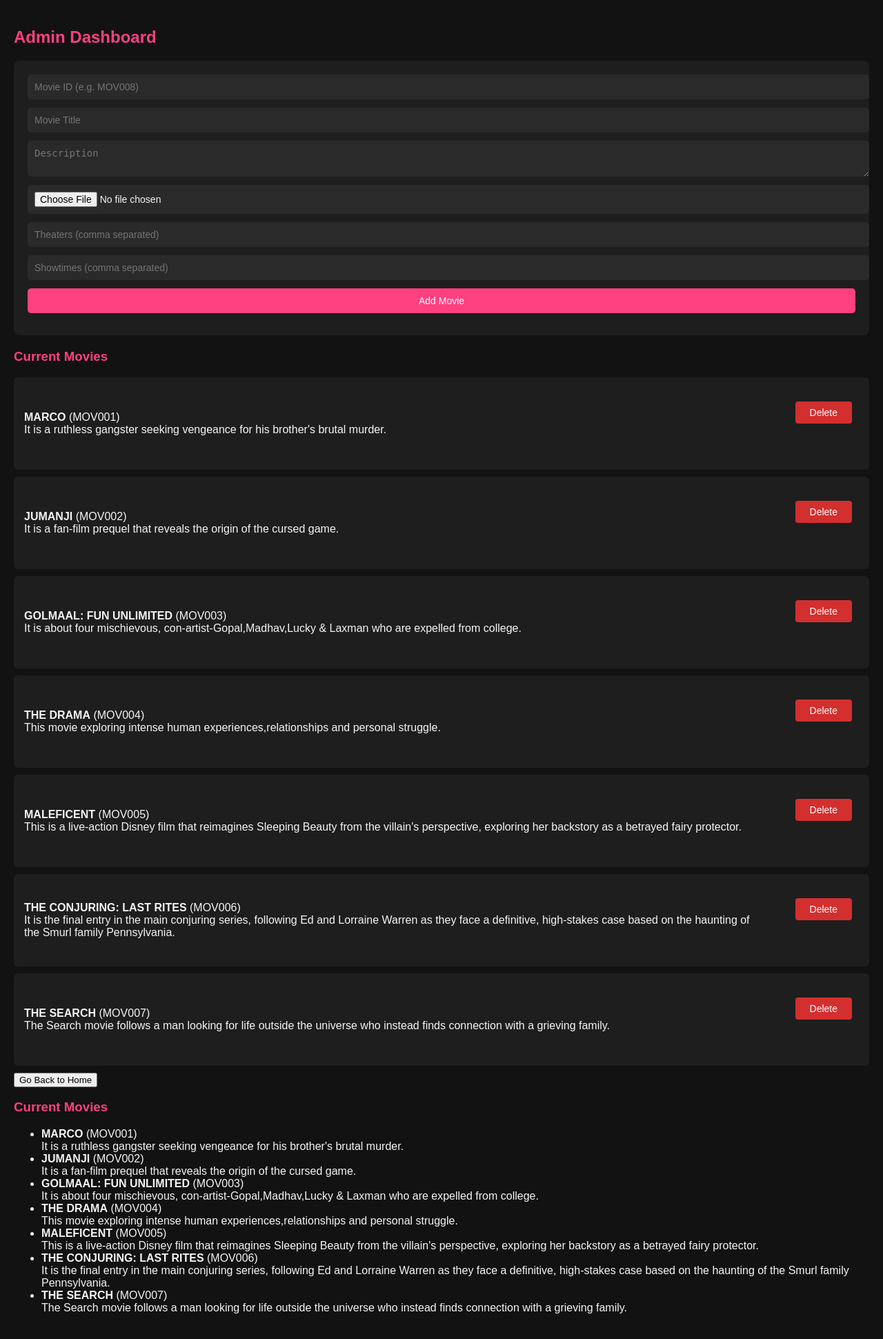
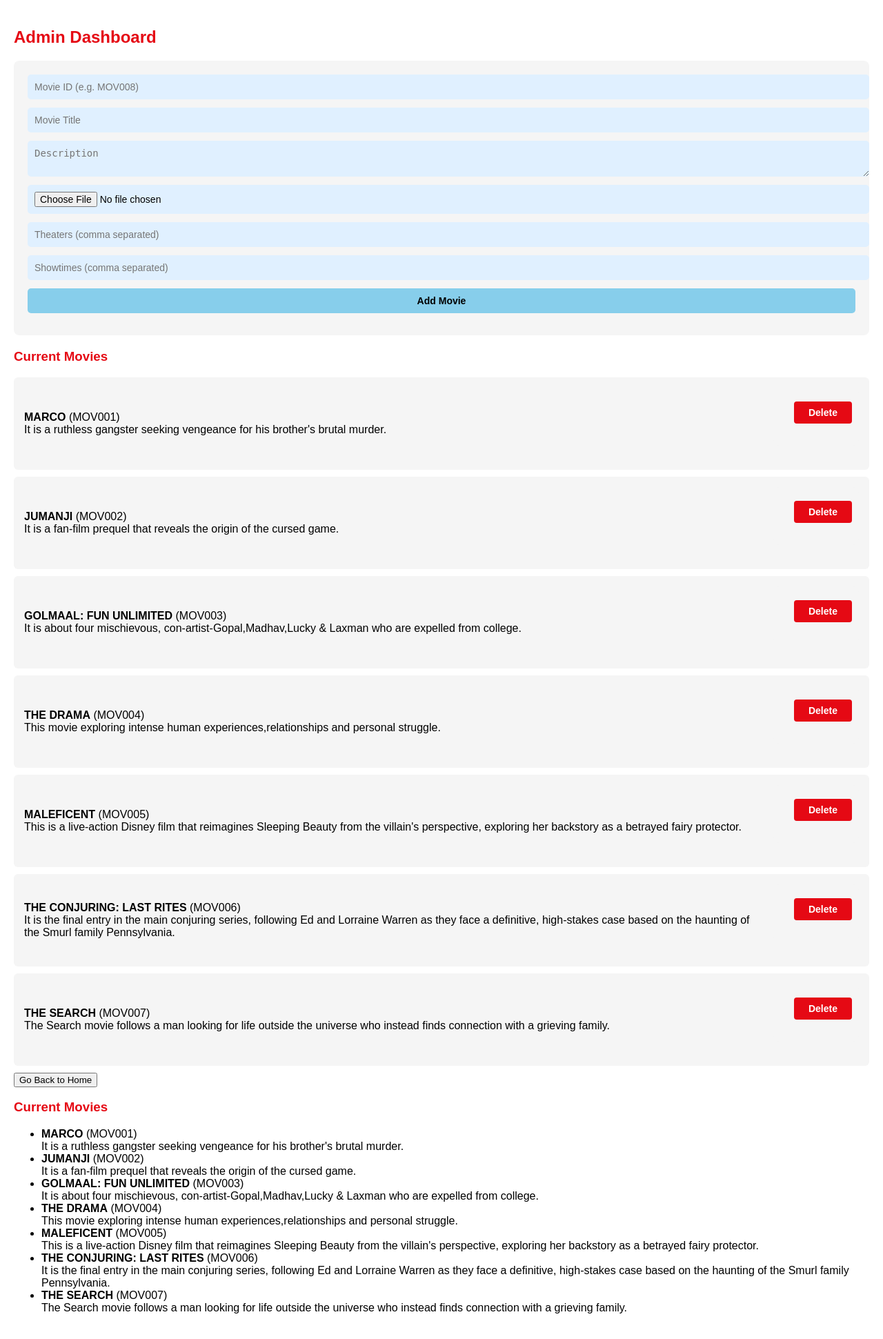
Before and after one commit to gargvedansh2005-pixel/AwsCapstoneProject, a Flask app: page /admin/dashboard in a window 1280 px wide. Shown: the whole page at 69% size. Run offline with Flask 3, Linux system fonts and the light colour scheme.

Commit message:
Update AdminDashbord.css

```diff
--- a/static/AdminDashbord.css
+++ b/static/AdminDashbord.css
@@ -1,17 +1,17 @@
 body {
-    background-color: #121212;
-    color: #f5f5f5;
+    background-color: #ffffff; /* white background */
+    color: #000000; /* black text */
     font-family: Arial, sans-serif;
     margin: 0;
     padding: 20px;
 }
 
 h2, h3 {
-    color: #ff4081;
+    color: #e50914; /* red headings */
 }
 
 form {
-    background-color: #1e1e1e;
+    background-color: #f5f5f5; /* light gray/white form */
     padding: 20px;
     border-radius: 8px;
     margin-bottom: 20px;
@@ -28,26 +28,27 @@ form input, form textarea, form button {
 }
 
 form input, form textarea {
-    background-color: #2a2a2a;
-    color: #f5f5f5;
+    background-color: #e0f0ff; /* light-blue inputs */
+    color: #000000; /* black text */
 }
 
 form button {
-    background-color: #ff4081;
-    color: #fff;
+    background-color: #87ceeb; /* sky blue button */
+    color: #000000; /* black text */
     cursor: pointer;
+    font-weight: bold;
 }
 
 form button:hover {
-    background-color: #e91e63;
+    background-color: #5bbce6; /* darker light-blue hover */
 }
 
 /* Delete Button */
 .delete-btn {
-    background-color: #d32f2f;
-    color: #fff;
+    background-color: #e50914; /* red button */
+    color: #ffffff;
     border: none;
-    padding: 6px 12px;
+    padding: 8px 16px;
     border-radius: 4px;
     cursor: pointer;
     font-size: 14px;
@@ -56,7 +57,7 @@ form button:hover {
 }
 
 .delete-btn:hover {
-    background-color: #b71c1c;
+    background-color: #b20710; /* darker red hover */
 }
 
 /* Movie Cards */
@@ -65,15 +66,16 @@ form button:hover {
     grid-template-columns: repeat(auto-fill, minmax(180px, 1fr));
     gap: 20px;
     padding: 20px;
-    background-color: #1A222B;
+    background-color: #f5f5f5; /* white/light background */
 }
 
 .genrecard {
-    background-color: #1e1e1e;
+    background-color: #ffffff; /* white card */
     border-radius: 8px;
     overflow: hidden;
     text-align: center;
     transition: transform 0.3s ease;
+    border: 1px solid #ccc;
 }
 
 .genrecard:hover {
@@ -84,15 +86,16 @@ form button:hover {
     width: 100%;
     height: 220px;
     object-fit: cover;
-    border-bottom: 2px solid #ff4081;
+    border-bottom: 2px solid #87ceeb; /* light-blue accent */
 }
 
 .genrecard .type {
     padding: 10px;
-    color: #f5f5f5;
+    color: #000000; /* black text */
     font-weight: bold;
 }
 
+/* Movie List */
 .movie-list {
     list-style: none;
     padding: 0;
@@ -103,7 +106,7 @@ form button:hover {
     display: flex;
     justify-content: space-between;
     align-items: center;
-    background-color: #1e1e1e;
+    background-color: #f5f5f5; /* light background */
     padding: 15px;
     margin-bottom: 10px;
     border-radius: 6px;
@@ -111,21 +114,6 @@ form button:hover {
 
 .movie-info {
     flex: 1;
-    color: #f5f5f5;
+    color: #000000; /* black text */
     margin-right: 20px;
 }
-
-.delete-btn {
-    background-color: #d32f2f;
-    color: #fff;
-    border: none;
-    padding: 8px 16px;
-    border-radius: 4px;
-    cursor: pointer;
-    font-size: 14px;
-    transition: background-color 0.3s ease;
-}
-
-.delete-btn:hover {
-    background-color: #b71c1c;
-}
```
